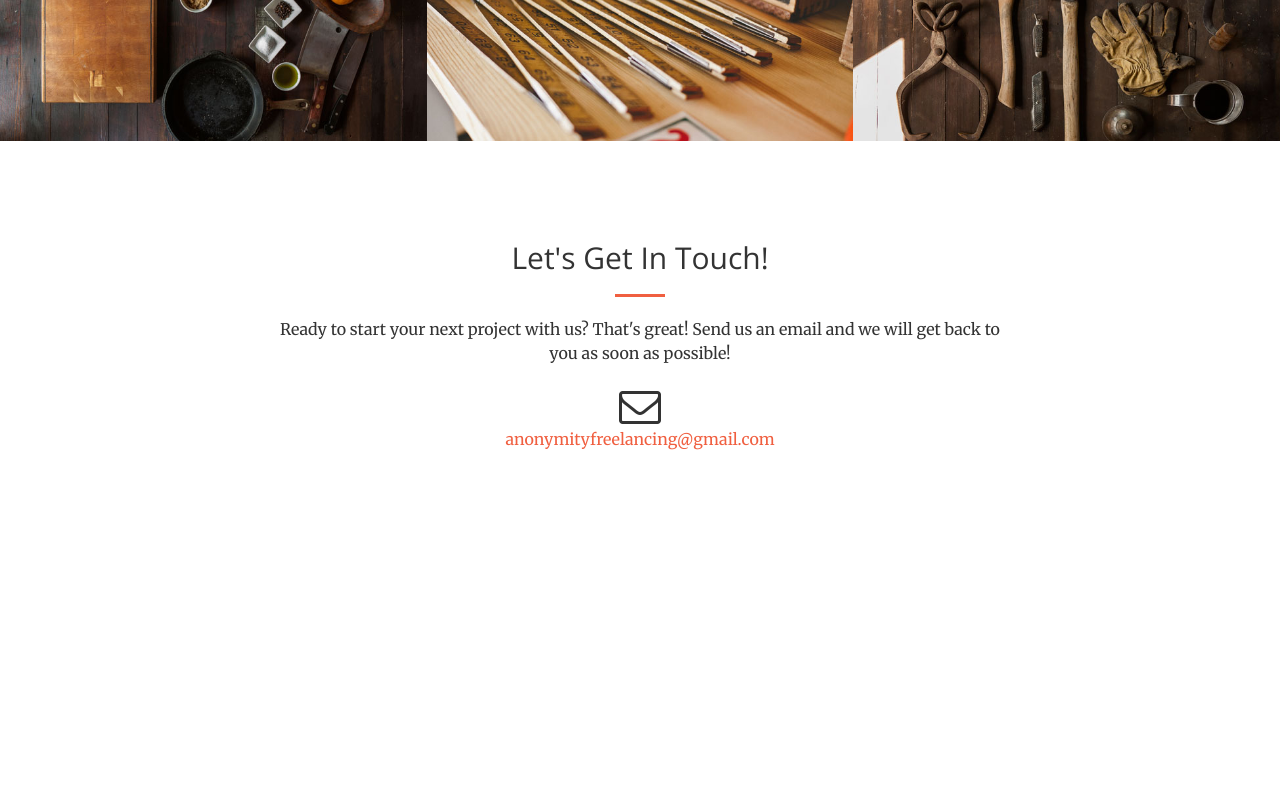
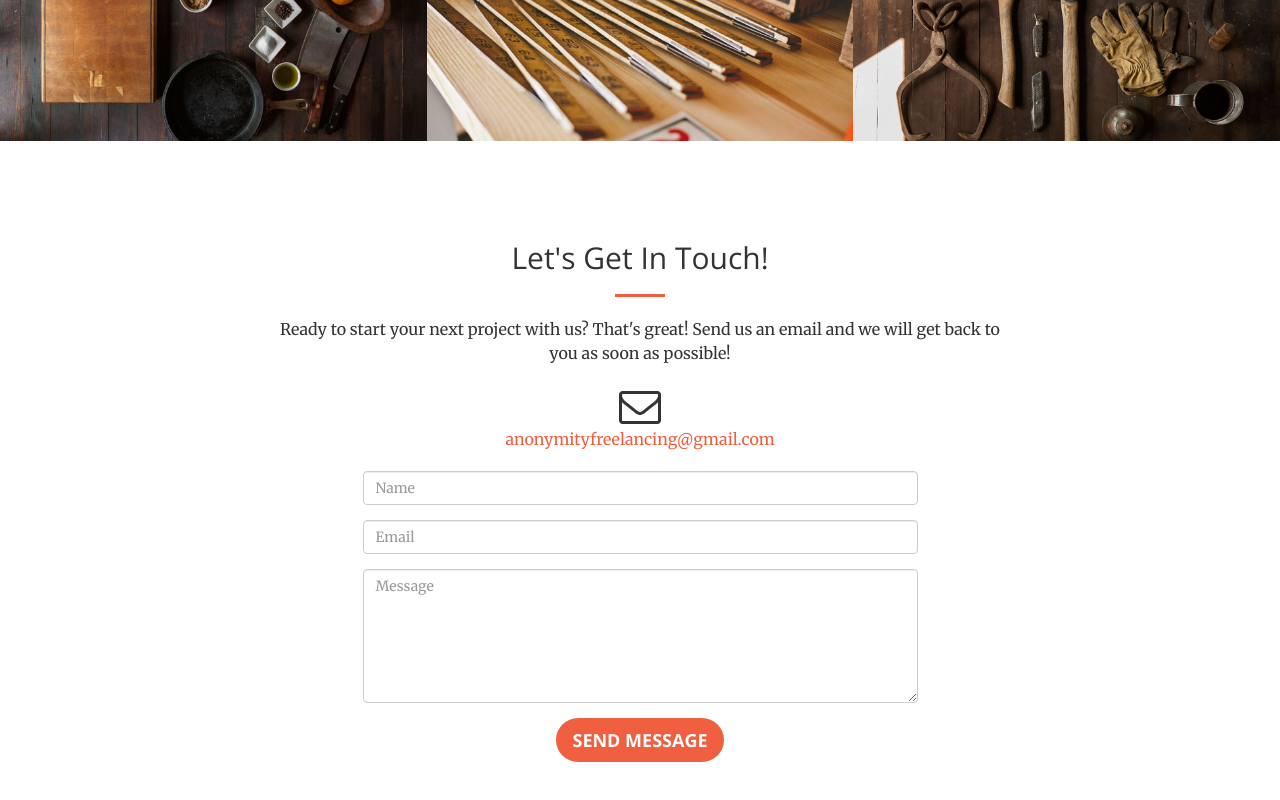
Before and after one commit to anonymityfreelancing/anonymityfreelancing, a website: page index.html in a window 1280 px wide. Shown: the part 1921-2721 px from the top of the page. Before the commit the page ends 2492 px from the top, so only its background shows below. Drawn offline with nearby package versions, Linux system fonts and the light colour scheme.

Commit message:
Add contact form

```diff
--- a/index.html
+++ b/index.html
@@ -241,6 +241,22 @@
                     <i class="fa fa-envelope-o fa-3x sr-contact"></i>
                     <p><a href="mailto:anonymityfreelancing@gmail.com">anonymityfreelancing@gmail.com</a></p>
                 </div>
+				<div class="col-lg-6 col-lg-offset-3">
+				<form method="POST" action="https://formspree.io/anonymityfreelancing@gmail.com">
+					<div class="form-group">
+						<input class="form-control" type="text" name="name" placeholder="Name">
+					</div>
+					<div class="form-group">
+						<input class="form-control" type="email" name="_replyto" placeholder="Email">
+					</div>
+					<div class="form-group">
+						<textarea class="form-control" rows="6" placeholder="Message"></textarea>
+					</div>
+					<div class="col-lg-12">
+						<button type="submit" class="btn btn-lg btn-primary" style="display: block; margin: 0 auto;">Send Message</button>
+					</div>
+				</form>
+				</div>
             </div>
         </div>
     </section>
```
